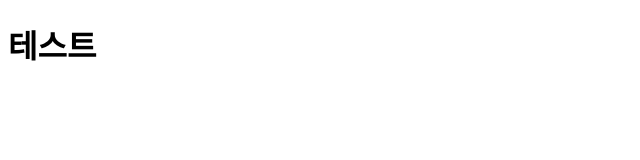
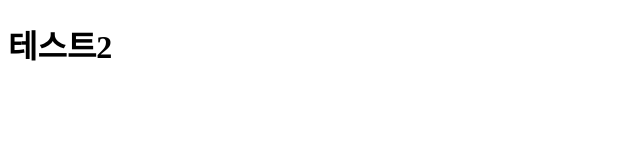
Before and after one commit to HW3542/jenkins-tutorial, a website: page static/index.html in a window 1280 px wide. Shown: the full height of the page, 0-640 px from the left. Drawn offline with Linux system fonts and the light colour scheme.

Commit message:
테스트2

```diff
--- a/static/index.html
+++ b/static/index.html
@@ -5,6 +5,6 @@
         <title>홈 화면</title>
     </head>
     <body>
-        <h1>테스트</h1>
+        <h1>테스트2</h1>
     </body>
 </html>
```
